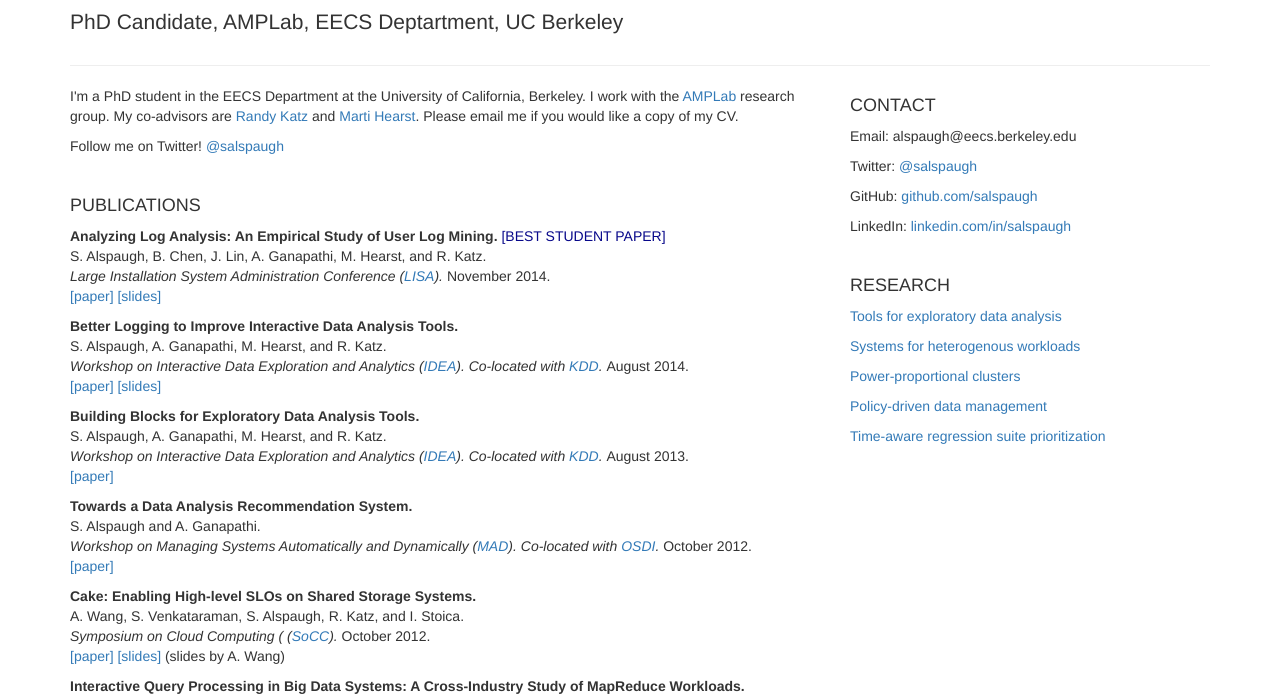
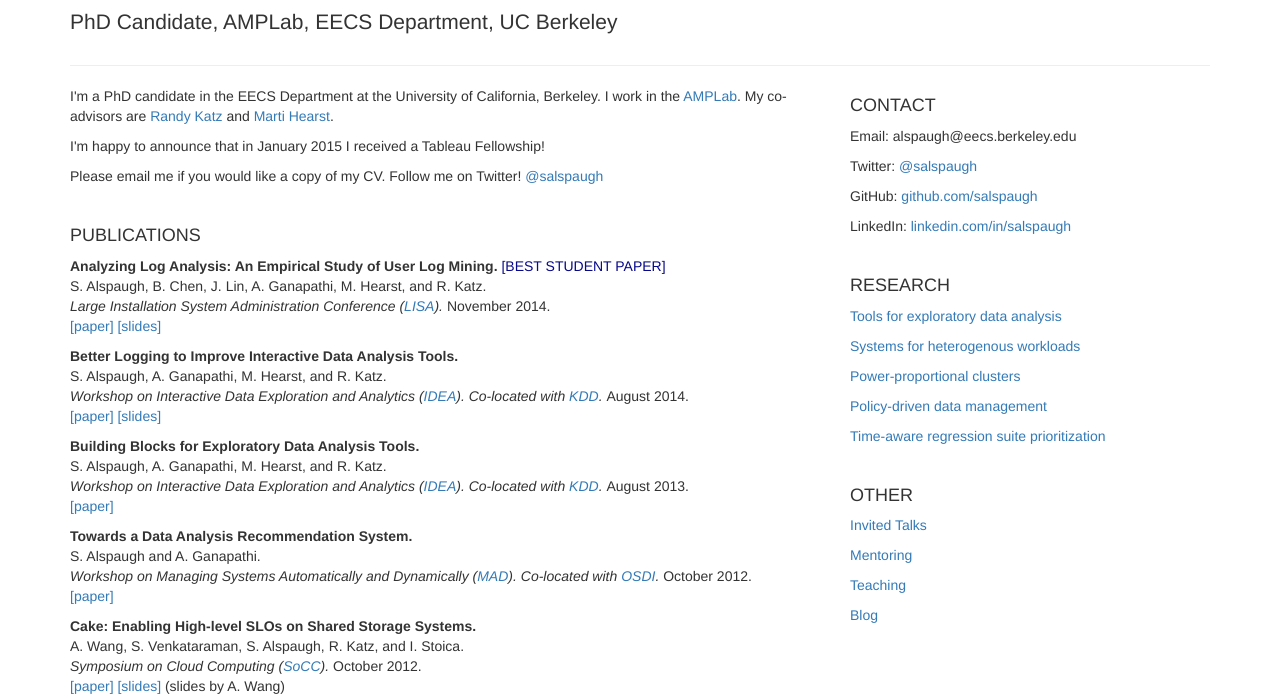
Before and after one commit to salspaugh/homepage, a plain HTML site: page index.html in a window 1280 px wide. Shown: the part 83-781 px from the top of the page. Drawn offline with Linux system fonts and the light colour scheme; a script that the page names is missing.

Commit message:
Fix typo in header.

```diff
--- a/index.html
+++ b/index.html
@@ -25,15 +25,16 @@
 
       <div class="page-header">
         <h1>S. Alspaugh</h1>
-        <p class="lead">PhD Candidate, AMPLab, EECS Deptartment, UC Berkeley</p>
+        <p class="lead">PhD Candidate, AMPLab, EECS Department, UC Berkeley</p>
       </div>
 
       <div class="row">
       <!--<div class="col-xs-3 col-sm-2"></div>-->
       <div class="col-xs-12 col-sm-6 col-lg-8">
 
-      <p>I'm a PhD student in the EECS Department at the University of California, Berkeley. I work with the <a href="http://http://amplab.cs.berkeley.edu">AMPLab</a> research group.  My co-advisors are <a href="http://bnrg.eecs.berkeley.edu/~randy/">Randy Katz</a> and <a href="http://people.ischool.berkeley.edu/~hearst/">Marti Hearst</a>.  Please email me if you would like a copy of my CV.</p>
-      <p>Follow me on Twitter! <a href="https://twitter.com/salspaugh">@salspaugh</a></p>
+      <p>I'm a PhD candidate in the EECS Department at the University of California, Berkeley. I work in the <a href="http://http://amplab.cs.berkeley.edu">AMPLab</a>.  My co-advisors are <a href="http://bnrg.eecs.berkeley.edu/~randy/">Randy Katz</a> and <a href="http://people.ischool.berkeley.edu/~hearst/">Marti Hearst</a>.</p>
+      <p>I'm happy to announce that in January 2015 I received a Tableau Fellowship!</p>
+      <p>Please email me if you would like a copy of my CV. Follow me on Twitter! <a href="https://twitter.com/salspaugh">@salspaugh</a></p>
       <br />
 
       <h4>PUBLICATIONS</h3>
@@ -97,7 +98,7 @@
         <br />
         A. Wang, S. Venkataraman, S. Alspaugh, R. Katz, and I. Stoica.
         <br />
-        <i> Symposium on Cloud Computing (
+        <i> Symposium on Cloud Computing
             (<a href="http://sites.google.com/site/acm2012socc/">SoCC</a>). </i>
             October 2012.
             <br />
@@ -235,6 +236,7 @@
 
       <br />
       <h4>INVITED TALKS</h4>
+      <p id="invited_talks"></p>
       <p><b>Exploring data exploration: pilot studies to characterize EDA activity in Tableau.</b>
       <br />
       <i>Tableau</i>. 18 December 2014.
@@ -263,7 +265,17 @@
       </p>
 
       <br />
+      <h4>MENTORING</h4>
+      <p id="mentoring"></p>
+      <p>I've had the privilege of working with several excellent undergraduate students on my research.</p>
+      <ul>
+      <li>Jessica Lin, BA Computer Science, Cognitive Science, May 2013—Dec 2014, now a Software Engineer at Redfin</li>
+      <li>Beidi Chen, BS Computer Science, Jan 2013—Dec 2014, now a PhD student at Rice University</li>
+      </ul>
+
+      <br />
       <h4>TEACHING</h4>
+      <p id="teaching"></p>
       <p>University of California, Berkeley</p>
       <ul>
       <li> Fall 2014: INFO 290, Research Seminar on Exploratory Data Analysis (co-taught with <a href="http://people.ischool.berkeley.edu/~hearst/">Marti Hearst</a>)</li>
@@ -276,6 +288,12 @@
       <li> Spring 2008: CS 101, Introduction to Computer Science (taught by <a href="http://www.cs.virginia.edu/~cohoon/">Jim Cohoon</a>)</li>
       <li> Fall 2007: CS 101, Introduction to Computer Science (taught by <a href="http://www.cs.virginia.edu/~sullivan/">Kevin Sullivan</a>)</li>
       </ul>
+
+      <br />
+      <h4>BLOG</h4>
+      <p id="blog"></p>
+      <a href="blog/card-hcic15-keynote-06-29-15.html">Notes on "Theories with a Purpose"</a>
+
 
     <br />
     <br />
@@ -296,6 +314,13 @@
     <a href="#local_cluster"><p>Power-proportional clusters</p></a>
     <a href="#data_mgmt"><p>Policy-driven data management</p></a>
     <a href="#test_prior"><p>Time-aware regression suite prioritization</p></a>
+    <br />
+
+    <h4>OTHER</h4>
+    <a href="#invited_talks"><p>Invited Talks</p></a>
+    <a href="#mentoring"><p>Mentoring</p></a>
+    <a href="#teaching"><p>Teaching</p></a>
+    <a href="#blog">Blog</a>
 
     </div>
 
```
